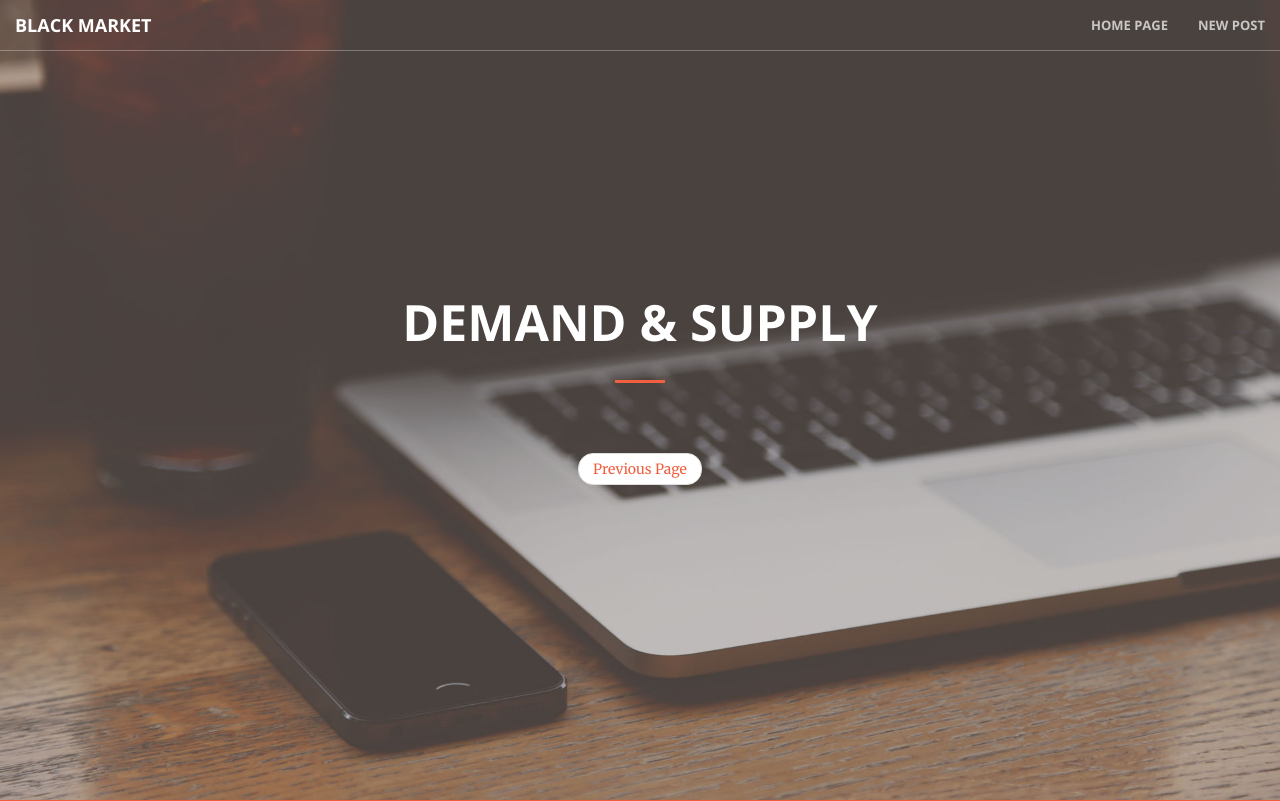
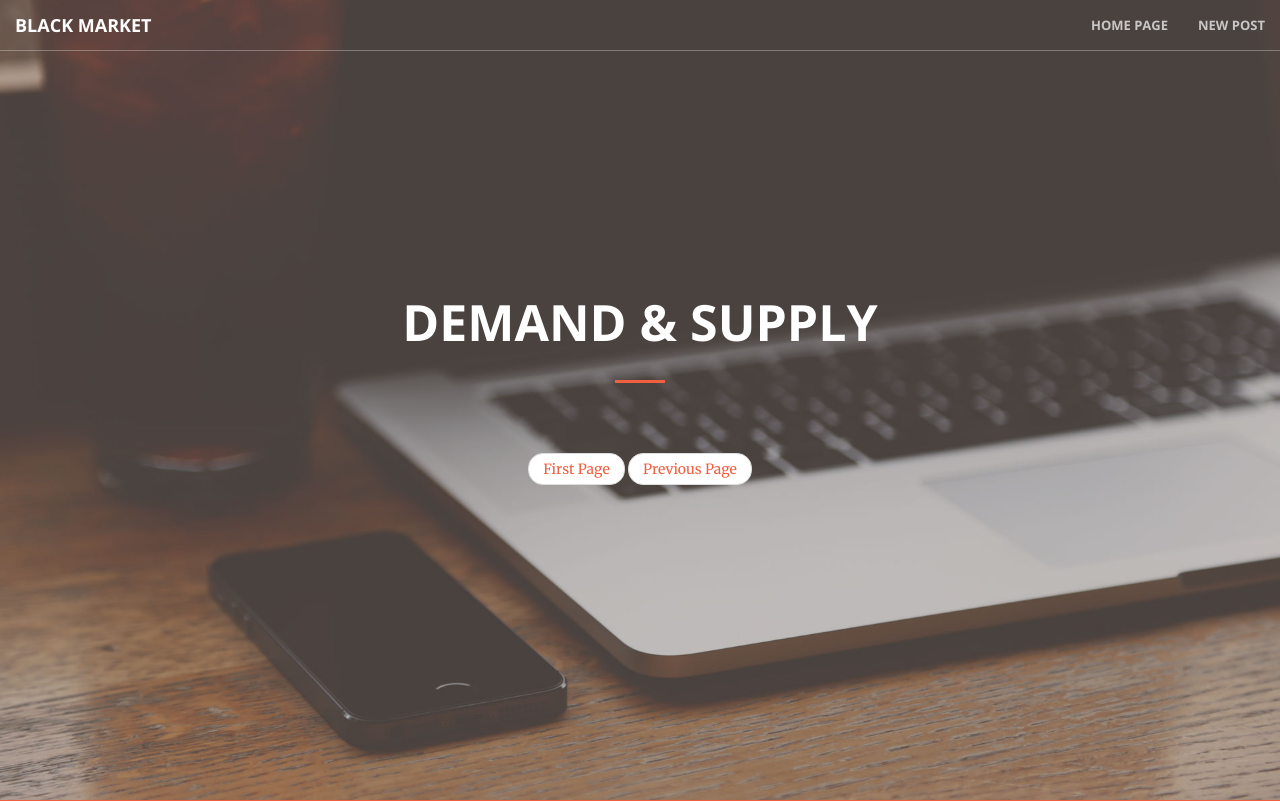
Before and after one commit to xanahopper/BlackMarket, a Flask app: template black_market/templates/posts.html in a window 1280 px wide. Shown: the top 801 px of the page. Run offline with Flask 2, Linux system fonts and the light colour scheme; the template is opened without the code that fills it, so the values that code supplies are empty; some libraries are stand-ins or nearby versions.

Commit message:
add first page buttom

```diff
--- a/black_market/templates/posts.html
+++ b/black_market/templates/posts.html
@@ -82,6 +82,7 @@
                 <nav aria-label="Page navigation">
                     <ul class="pager"><br>
                         {% if page != 1 %}
+                            <li><a href="http://blackmarket.wangzhihao.com.cn/posts">First Page</a></li>
                             <li><a id="pre" href="javascript:void(0)" onclick="previous_page()">Previous Page</a></li>
                         {% endif %}
                         {% if has_next %}
```
